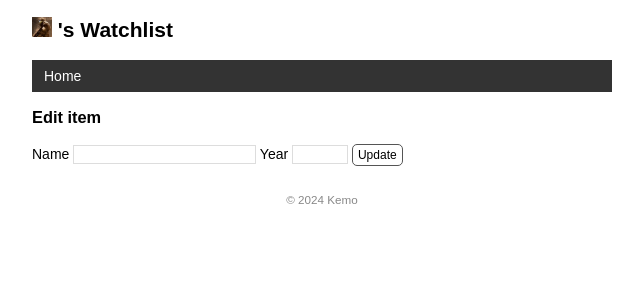
After one commit to Kemo617/watchlist, a Flask app: template templates/edit.html in a window 1280 px wide. The commit adds this page. Shown: the top 300 px of the page, without its empty margins (318-961 px from the left). Run offline with Flask 3, Linux system fonts and the light colour scheme; the template is opened without the code that fills it, so the values that code supplies are empty.

Commit message:
Create, edit and delete item by form

```diff
--- a/app.py
+++ b/app.py
@@ -2,9 +2,7 @@ import os
 import sys
 import click
 
-from flask import Flask
-from flask import url_for
-from flask import render_template
+from flask import Flask, url_for, request, redirect, flash, render_template
 from flask_sqlalchemy import SQLAlchemy
 
 WIN = sys.platform.startswith('win')
@@ -17,6 +15,8 @@ app = Flask(__name__)
 app.config['SQLALCHEMY_DATABASE_URI'] = prefix + os.path.join(app.root_path, 'data.db')
 # 关闭对模型修改的监控
 app.config['SQLALCHEMY_TRACK_MODIFICATIONS'] = False
+# 设置签名所需的密钥
+app.config['SECRET_KEY'] = 'dev'
 # 初始户扩展,传入程序实例app
 db = SQLAlchemy(app)
 
@@ -62,10 +62,86 @@ def forge():
     db.session.commit()
     click.echo('Done.')
 
+# --------------- 视图函数 -------------
+# 主页
 @app.route('/index')
 def index():
     return render_template('index.html')
 
+# 增加记录
+@app.route('/movie/add', methods=['POST'])
+def add():
+    title = request.form.get('title')
+    year = request.form.get('year')
+    if not title or not year or len(year) > 4 or len(title) > 60:
+        # 显示错误提示
+        flash('Invalid input.')
+    else:
+        # 保存表单数据到数据库
+        movie = Movie(title=title, year=year)
+        db.session.add(movie)
+        db.session.commit()
+        flash('Item created.')
+
+    return redirect(url_for('index'))
+
+# 打开编辑
+@app.route('/movie/edit', methods=['POST'])
+def edit():
+    movie_id = request.form['movie_id']
+    movie = Movie.query.get_or_404(movie_id)
+    return render_template('edit.html', movie=movie)
+
+# 更新记录
+@app.route('/movie/update', methods=['POST'])
+def update():
+    title = request.form['title']
+    year = request.form['year']
+    movie_id = request.form['movie_id']
+
+    if not title or not year or len(year) > 4 or len(title) > 60:
+        # 显示错误提示
+        flash('Invalid input.')
+    else:
+        # 更新表单数据
+        movie = Movie.query.get_or_404(movie_id)
+        movie.title =title
+        movie.year = year
+        db.session.commit()
+        flash('Item updated.')
+
+    return redirect(url_for('index'))
+
+# 删除记录
+@app.route('/movie/delete', methods=['POST'])
+def delete():
+    movie_id = request.form['movie_id']
+    movie = Movie.query.get_or_404(movie_id)
+    db.session.delete(movie)
+    db.session.commit()
+    flash('Item deleted.')
+    return redirect(url_for('index'))
+
+# --------------- 向模板注入 ----------
+# 模板上下文处理函数, 注入用户信息
+@app.context_processor
+def inject_user():
+    user = User.query.first()
+    return dict(user=user)
+
+# 模板上下文处理函数, 注入电影信息
+@app.context_processor
+def inject_movies():
+    movies = Movie.query.all()
+    return dict(movies=movies)
+
+# --------------- 错误页 -------------
+# 404错误页
+@app.errorhandler(404)
+def page_not_found(e):
+    return render_template('404.html'), 404
+
+# --------------- 测试 ---------------
 @app.route('/hello')
 def hello():
     imag_url = url_for('static', filename='images/halo.jpg')
@@ -83,23 +159,6 @@ def test_url_for():
     print(url_for('test_url_for', num=2))
     return 'Test page'
 
-# 模板上下文处理函数, 注入用户信息
-@app.context_processor
-def inject_user():
-    user = User.query.first()
-    return dict(user=user)
-
-# 模板上下文处理函数, 注入电影信息
-@app.context_processor
-def inject_movies():
-    movies = Movie.query.all()
-    return dict(movies=movies)
-
-# 404错误页
-@app.errorhandler(404)
-def page_not_found(e):
-    return render_template('404.html'), 404
-
 if __name__ == '__main__':
     # 设置为调试模式
     app.run(debug=True)
--- a/static/style.css
+++ b/static/style.css
@@ -83,3 +83,49 @@ nav li a:hover {
     border-radius: 5px;
     padding: 3px 5px;
 }
+
+/* 覆盖某些浏览器对 input 元素定义的字体 */
+input[type=submit] {
+    font-family: inherit;
+}
+
+input[type=text] {
+    border: 1px solid #ddd;
+}
+
+input[name=year] {
+    width: 50px;
+}
+
+.btn {
+    font-size: 12px;
+    padding: 3px 5px;
+    text-decoration: none;
+    cursor: pointer;
+    background-color: white;
+    color: black;
+    border: 1px solid #555555;
+    border-radius: 5px;
+}
+
+.btn:hover {
+    text-decoration: none;
+    background-color: black;
+    color: white;
+    border: 1px solid black;
+}
+
+.alert {
+    position: relative;
+    padding: 7px;
+    margin: 7px 0;
+    border: 1px solid transparent;
+    color: #004085;
+    background-color: #cce5ff;
+    border-color: #b8daff;
+    border-radius: 5px;
+}
+
+.inline-form {
+    display: inline;
+}
--- a/templates/base.html
+++ b/templates/base.html
@@ -10,6 +10,10 @@
     {% endblock %}
 </head>
 <body>
+    <!-- 插入flash消息-->
+    {% for message in get_flashed_messages() %}
+        <div class="alert">{{ message }}</div>
+    {% endfor %}
     <h2>
         <img src="{{ url_for('static', filename='images/halo.png') }}" alt="halo" class="halo">
         {{ user.name }}'s Watchlist
--- /dev/null
+++ b/templates/edit.html
@@ -0,0 +1,11 @@
+{% extends 'base.html' %}
+
+{% block content %}
+<h3>Edit item</h3>
+<form action="{{ url_for('update') }}" method="post">
+    Name <input type="text" name="title" autocomplete="off" required value="{{ movie.title }}">
+    Year <input type="text" name="year" autocomplete="off" required value="{{ movie.year }}">
+    <input type="hidden" name="movie_id" value="{{ movie.id }}">
+    <input class="btn" type="submit" name="submit" value="Update">
+</form>
+{% endblock %}
```
Also changed, not shown: templates/index.html (+13 -0 lines).
